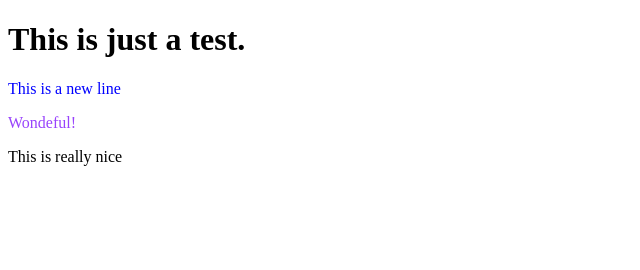
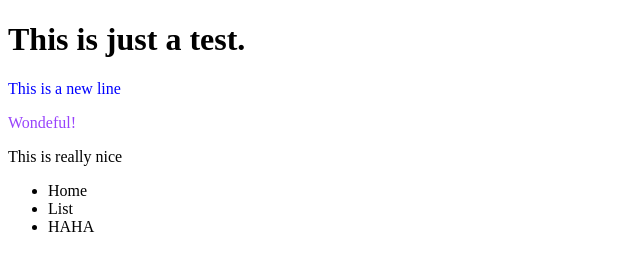
Before and after one commit to cfvbaibai/plain, a plain HTML site: page index.html in a window 1280 px wide. Shown: the whole page, without its empty margins (0-640 px from the left). Drawn offline with Linux system fonts and the light colour scheme.

Commit message:
Add a list

```diff
--- a/index.html
+++ b/index.html
@@ -5,5 +5,10 @@
 <p style="color: blue">This is a new line</p>
 <p style="color: #9843fc">Wondeful!</p>
 <p>This is really nice</p>
+<ul>
+<li>Home</li>
+<li>List</li>
+<li>HAHA</li>
+</ul>
 </body>
 </html>
```
